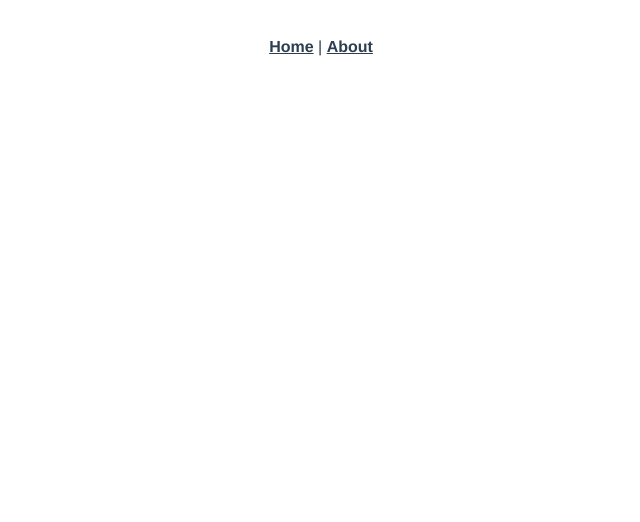
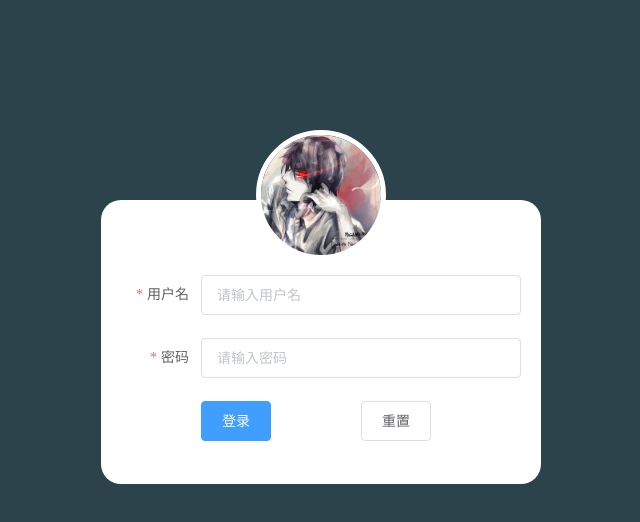
Before and after one commit to MaybeHadBabel/shop_admin_46, a Vue app: page /#/login in a window 1280 px wide. Shown: the top 522 px of the page, without its empty margins (319-959 px from the left). Built offline with nearby package versions, Linux system fonts and the light colour scheme.

Commit message:
基础登录功能完成

```diff
--- a/package.json
+++ b/package.json
@@ -8,7 +8,9 @@
     "lint": "vue-cli-service lint"
   },
   "dependencies": {
+    "axios": "^0.19.0",
     "core-js": "^2.6.5",
+    "element-ui": "^2.11.1",
     "vue": "^2.6.10",
     "vue-router": "^3.0.3"
   },
--- a/src/App.vue
+++ b/src/App.vue
@@ -1,29 +1,22 @@
 <template>
   <div id="app">
-    <div id="nav">
-      <router-link to="/">Home</router-link> |
-      <router-link to="/about">About</router-link>
-    </div>
-    <router-view/>
+    <router-view></router-view>
   </div>
 </template>
 
+<script>
+export default {
+
+}
+</script>
+
 <style lang="scss">
-#app {
-  font-family: 'Avenir', Helvetica, Arial, sans-serif;
-  -webkit-font-smoothing: antialiased;
-  -moz-osx-font-smoothing: grayscale;
-  text-align: center;
-  color: #2c3e50;
-}
-#nav {
-  padding: 30px;
-  a {
-    font-weight: bold;
-    color: #2c3e50;
-    &.router-link-exact-active {
-      color: #42b983;
-    }
+  * {
+    margin: 0;
+    padding: 0;
   }
-}
+  html,body,#app {
+    width: 100%;
+    height: 100%;
+  }
 </style>
--- a/src/components/HelloWorld.vue
+++ /dev/null
@@ -1,58 +0,0 @@
-<template>
-  <div class="hello">
-    <h1>{{ msg }}</h1>
-    <p>
-      For a guide and recipes on how to configure / customize this project,<br>
-      check out the
-      <a href="https://cli.vuejs.org" target="_blank" rel="noopener">vue-cli documentation</a>.
-    </p>
-    <h3>Installed CLI Plugins</h3>
-    <ul>
-      <li><a href="https://github.com/vuejs/vue-cli/tree/dev/packages/%40vue/cli-plugin-babel" target="_blank" rel="noopener">babel</a></li>
-      <li><a href="https://github.com/vuejs/vue-cli/tree/dev/packages/%40vue/cli-plugin-eslint" target="_blank" rel="noopener">eslint</a></li>
-    </ul>
-    <h3>Essential Links</h3>
-    <ul>
-      <li><a href="https://vuejs.org" target="_blank" rel="noopener">Core Docs</a></li>
-      <li><a href="https://forum.vuejs.org" target="_blank" rel="noopener">Forum</a></li>
-      <li><a href="https://chat.vuejs.org" target="_blank" rel="noopener">Community Chat</a></li>
-      <li><a href="https://twitter.com/vuejs" target="_blank" rel="noopener">Twitter</a></li>
-      <li><a href="https://news.vuejs.org" target="_blank" rel="noopener">News</a></li>
-    </ul>
-    <h3>Ecosystem</h3>
-    <ul>
-      <li><a href="https://router.vuejs.org" target="_blank" rel="noopener">vue-router</a></li>
-      <li><a href="https://vuex.vuejs.org" target="_blank" rel="noopener">vuex</a></li>
-      <li><a href="https://github.com/vuejs/vue-devtools#vue-devtools" target="_blank" rel="noopener">vue-devtools</a></li>
-      <li><a href="https://vue-loader.vuejs.org" target="_blank" rel="noopener">vue-loader</a></li>
-      <li><a href="https://github.com/vuejs/awesome-vue" target="_blank" rel="noopener">awesome-vue</a></li>
-    </ul>
-  </div>
-</template>
-
-<script>
-export default {
-  name: 'HelloWorld',
-  props: {
-    msg: String
-  }
-}
-</script>
-
-<!-- Add "scoped" attribute to limit CSS to this component only -->
-<style scoped lang="scss">
-h3 {
-  margin: 40px 0 0;
-}
-ul {
-  list-style-type: none;
-  padding: 0;
-}
-li {
-  display: inline-block;
-  margin: 0 10px;
-}
-a {
-  color: #42b983;
-}
-</style>
--- /dev/null
+++ b/src/components/Index.vue
@@ -0,0 +1,15 @@
+<template>
+  <div class="index">
+    这是index组件
+  </div>
+</template>
+
+<script>
+export default {
+
+}
+</script>
+
+<style>
+
+</style>
--- /dev/null
+++ b/src/components/Login.vue
@@ -0,0 +1,100 @@
+<template>
+  <div class="login">
+    <el-form ref="form" :model="form" label-width="80px" :rules='rules' status-icon>
+      <img src="../assets/timg.jpg" alt="">
+      <el-form-item label="用户名" prop='username'>
+        <el-input v-model="form.username" placeholder='请输入用户名'></el-input>
+      </el-form-item>
+      <el-form-item label="密码" prop='password'>
+        <el-input type='password' v-model="form.password" placeholder='请输入密码'></el-input>
+      </el-form-item>
+      <el-form-item>
+        <el-button type='primary' class="loginBtn" @click='login'>登录</el-button>
+        <el-button @click='resetForm'>重置</el-button>
+      </el-form-item>
+    </el-form>
+  </div>
+</template>
+
+<script>
+import axios from 'axios'
+export default {
+  data () {
+    return {
+      form: {
+        username: '',
+        password: ''
+      },
+      rules: {
+        username: [
+          { required: true, message: '请输入用户名', trigger: ['blur', 'change'] },
+          { min: 3, max: 6, message: '长度在 3 到 6 个字符', trigger: ['blur', 'change'] }
+        ],
+        password: [
+          { required: true, message: '请输入用户名', trigger: ['blur', 'change'] },
+          { min: 6, max: 16, message: '长度在 6 到 16 个字符', trigger: ['blur', 'change'] }
+        ]
+      }
+    }
+  },
+  methods: {
+    resetForm () {
+      this.$refs.form.resetFields()
+    },
+    login () {
+      this.$refs.form.validate(valid => {
+        if (!valid) return
+        axios.post('http://localhost:8888/api/private/v1/login', this.form).then(res => {
+          console.log(res)
+          const { meta } = res.data
+          if (res.data.meta.status === 200) {
+            this.$router.push('/index')
+            this.$message({
+              message: meta.msg,
+              duration: 1000,
+              type: 'success'
+            })
+          } else {
+            this.$message({
+              message: meta.msg,
+              duration: 1000
+            })
+          }
+        })
+      })
+    }
+  }
+}
+</script>
+
+<style lang='scss'>
+  .login {
+    width: 100%;
+    height: 100%;
+    background-color: #2d434c;
+    overflow: hidden;
+    .el-form {
+      width: 400px;
+      background-color: #fff;
+      padding: 20px;
+      padding-top: 75px;
+      border-radius: 20px;
+      margin: 0 auto;
+      margin-top: 200px;
+      position: relative;
+      .loginBtn {
+        margin-right: 80px;
+      }
+      img {
+        height: 120px;
+        width: 120px;
+        position: absolute;
+        left: 50%;
+        transform: translateX(-50%);
+        top: -70px;
+        border-radius: 50%;
+        border: 5px solid #fff;
+      }
+    }
+  }
+</style>
--- a/src/main.js
+++ b/src/main.js
@@ -1,8 +1,12 @@
 import Vue from 'vue'
 import App from './App.vue'
 import router from './router'
+import ElementUI from 'element-ui'
+import 'element-ui/lib/theme-chalk/index.css'
 
 Vue.config.productionTip = false
+
+Vue.use(ElementUI)
 
 new Vue({
   router,
--- a/src/router.js
+++ b/src/router.js
@@ -1,6 +1,7 @@
 import Vue from 'vue'
 import Router from 'vue-router'
-import Home from './views/Home.vue'
+import Login from './components/Login.vue'
+import Index from './components/Index.vue'
 
 Vue.use(Router)
 
@@ -8,16 +9,15 @@
   routes: [
     {
       path: '/',
-      name: 'home',
-      component: Home
+      redirect: '/index'
     },
     {
-      path: '/about',
-      name: 'about',
-      // route level code-splitting
-      // this generates a separate chunk (about.[hash].js) for this route
-      // which is lazy-loaded when the route is visited.
-      component: () => import(/* webpackChunkName: "about" */ './views/About.vue')
+      path: '/index',
+      component: Index
+    },
+    {
+      path: '/login',
+      component: Login
     }
   ]
 })
--- a/src/views/About.vue
+++ /dev/null
@@ -1,5 +0,0 @@
-<template>
-  <div class="about">
-    <h1>This is an about page</h1>
-  </div>
-</template>
--- a/src/views/Home.vue
+++ /dev/null
@@ -1,18 +0,0 @@
-<template>
-  <div class="home">
-    <img alt="Vue logo" src="../assets/logo.png">
-    <HelloWorld msg="Welcome to Your Vue.js App"/>
-  </div>
-</template>
-
-<script>
-// @ is an alias to /src
-import HelloWorld from '@/components/HelloWorld.vue'
-
-export default {
-  name: 'home',
-  components: {
-    HelloWorld
-  }
-}
-</script>
```
Also changed, not shown: src/assets/timg.jpg (added), 1 other file (tests, documents, lock files or other folders).
